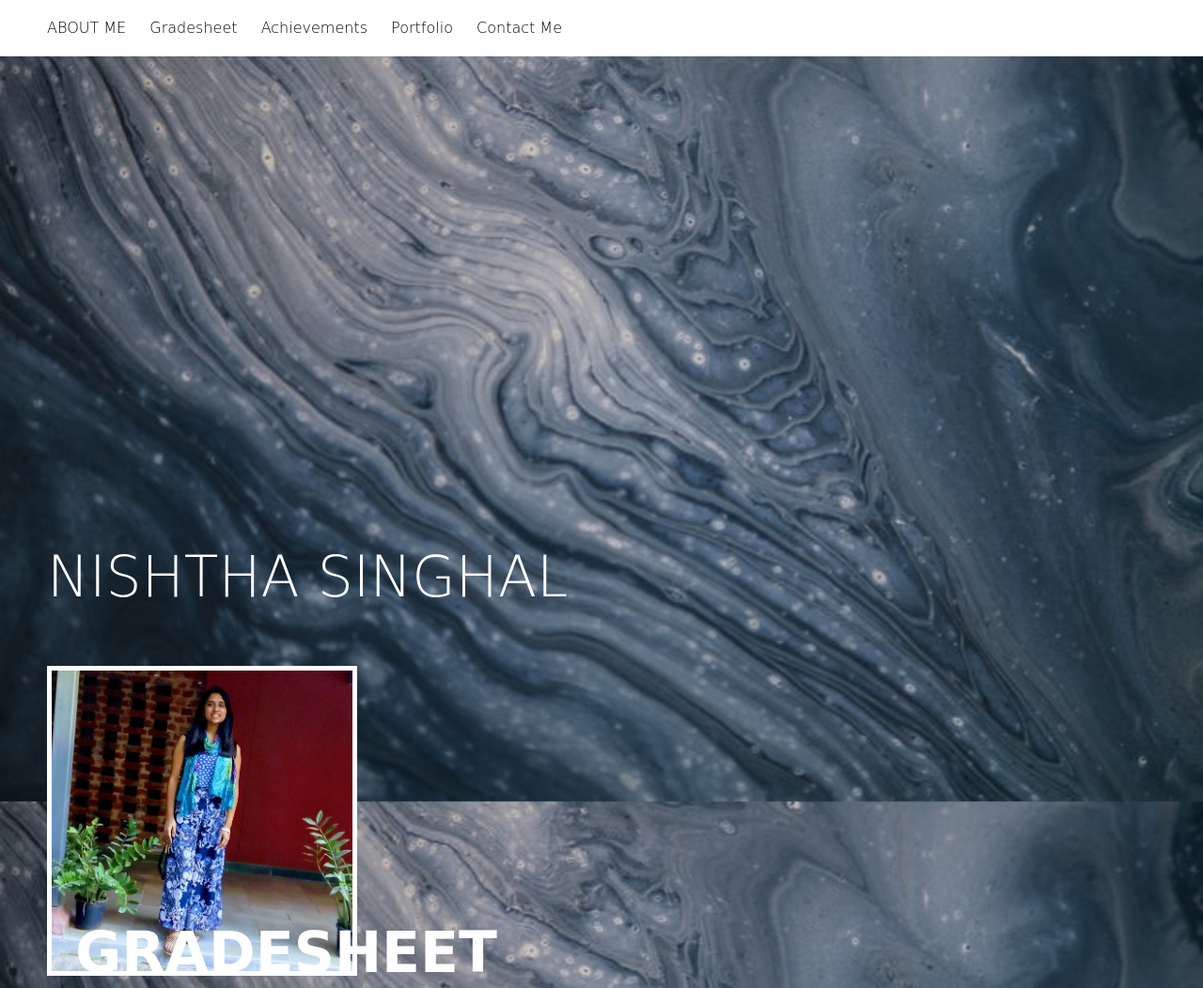
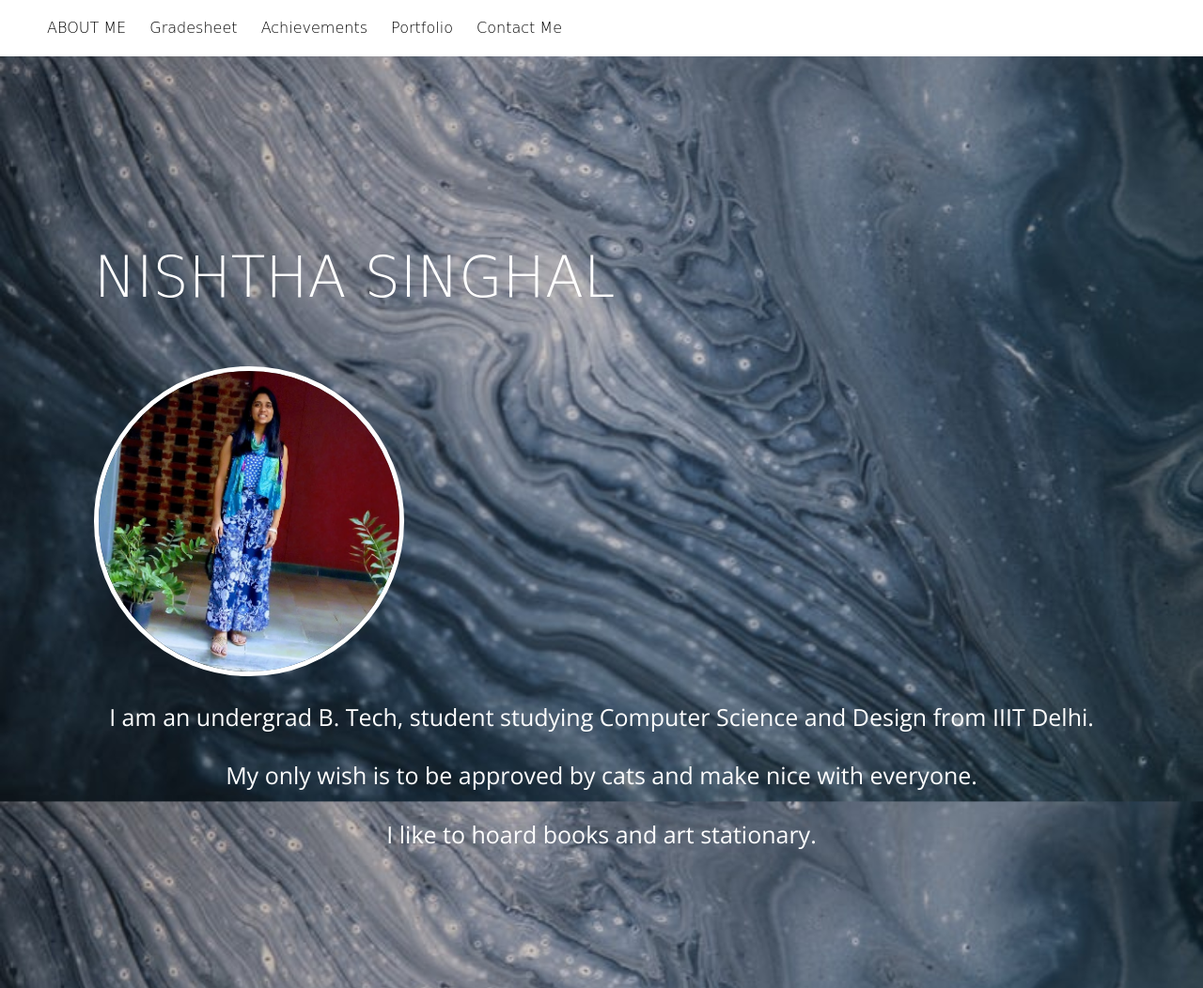
Before and after one commit to Nisinghal/nisinghal.github.io, a plain HTML site: page index.html in a window 1280 px wide. Shown: the top 1052 px of the page at 94% size. Drawn offline with nearby package versions, Linux system fonts and the light colour scheme; a web font is replaced by a local one.

Commit message:
Edited size
Changed shape of image
Decreased height of intro section

```diff
--- a/index.html
+++ b/index.html
@@ -26,12 +26,13 @@ body {
 
 .image {
 
- display: flex;
+  display: flex;
   flex-wrap: wrap;
   justify-content: center;
+  margin-left: 350px
   margin-bottom: 2rem;
-
   border: 5px solid #FFF;
+  border-radius: 50%
   }
 .ABOUT{
   vertical-align: middle;
@@ -59,10 +60,10 @@ table a {
 }
 .intro{
   padding-left:200px;
-  padding:50px;
+  padding:100px;
   align-content: center;
   background-size: cover;
-  height:200%;
+  height:100%;
   background-attachment: fixed;
   background-image: url('paint.jpg');
 }
@@ -87,7 +88,7 @@ h1{
 
   font-size: 60px;
   font-family: 'Patua One', cursive;
-  color: #fff;
+  color: #000;
 }
 
 .page-title {
@@ -161,7 +162,8 @@ nav a {
 
       <header>
         <section class="intro">
-        <h1 class="page-title">NISHTHA SINGHAL</h1>
+        <h1 class="page-title" style="color:#fff;">NISHTHA SINGHAL</h1>
+
         <img class="image" src="NS.jpg" height=320 width=320 align='center'>
         <p align='center'>I am an undergrad B. Tech, student studying Computer Science and Design from IIIT Delhi.</p>
         <p align='center'>My only wish is to be approved by cats and make nice with everyone. </p>
```
